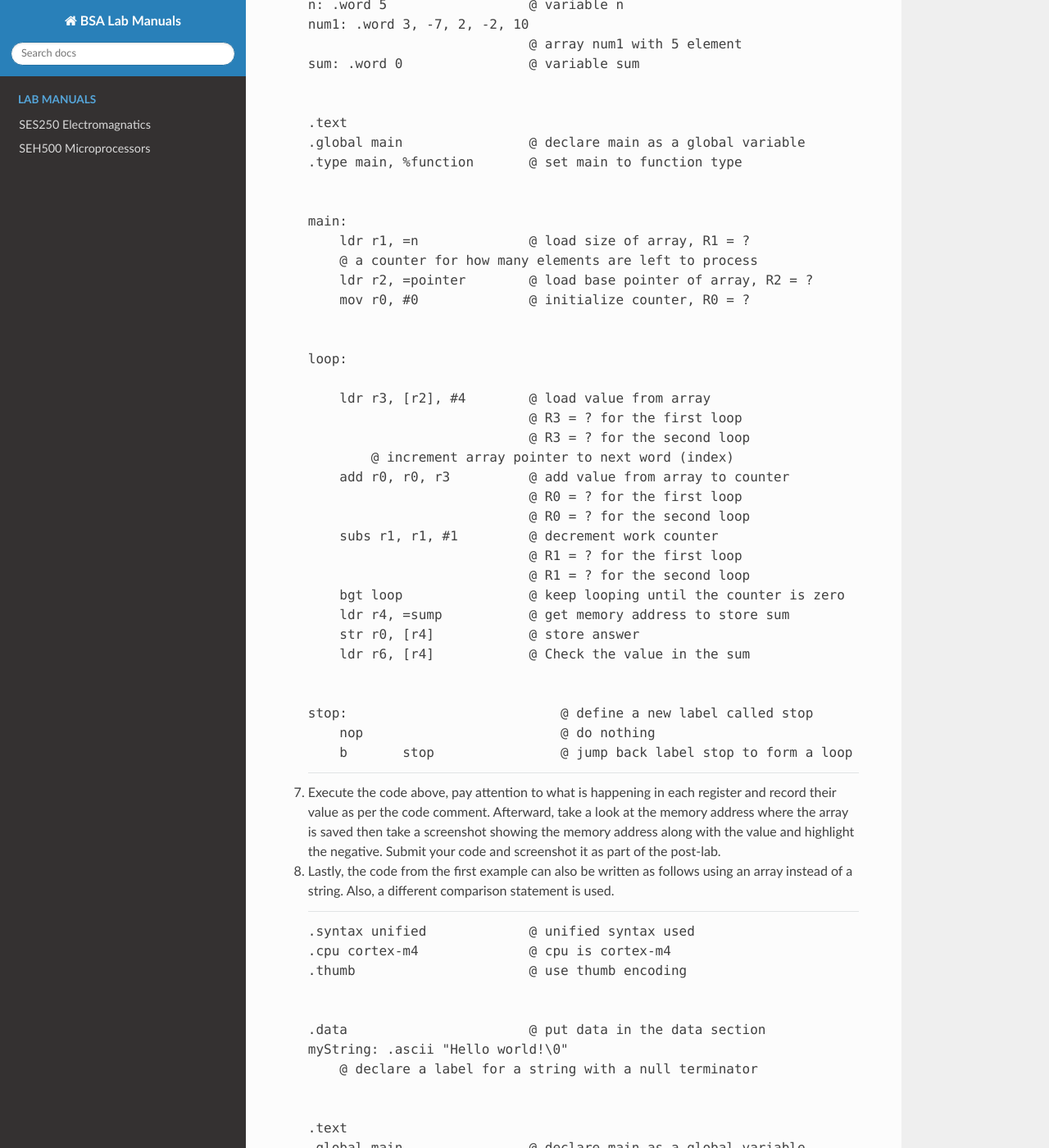
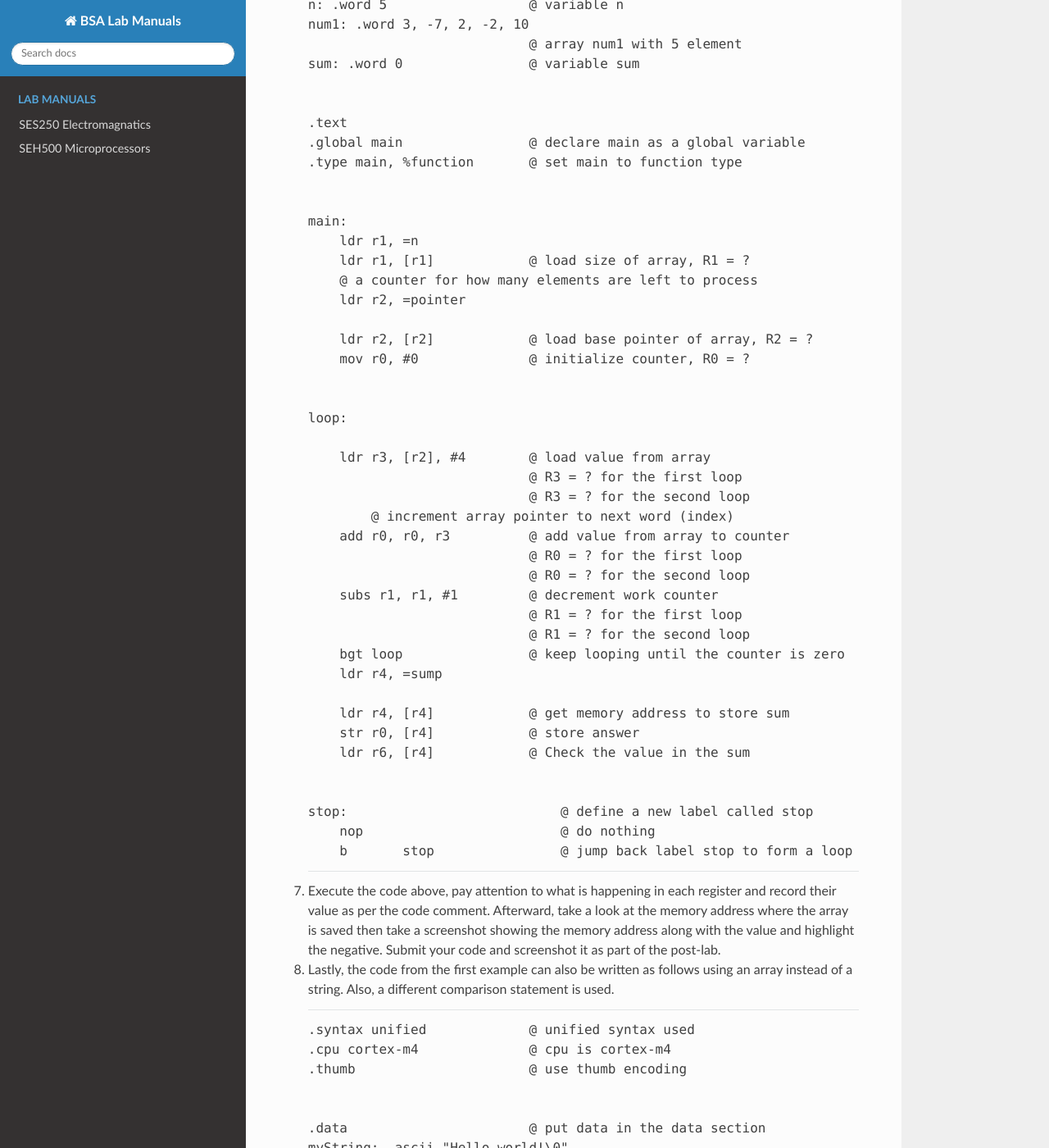
Before and after one commit to Seneca-BSA/bsa, an MkDocs documentation site: the page built from docs/seh500/lab4.md, in a window 1280 px wide and 1400 px high, scrolled down 5595 px. Shown: the whole window at 82% size. Built offline with MkDocs 1.6.1, drawn with Linux system fonts in a browser that asks for light colours; nearby versions of some CDN libraries.

Commit message:
updated lab4 code

```diff
--- a/docs/seh500/lab4.md
+++ b/docs/seh500/lab4.md
@@ -187,9 +187,11 @@ Similar to the previous lab.
     .type main, %function       @ set main to function type
 
     main:
-        ldr r1, =n              @ load size of array, R1 = ?
+        ldr r1, =n
+        ldr r1, [r1]            @ load size of array, R1 = ?
         @ a counter for how many elements are left to process
-        ldr r2, =pointer        @ load base pointer of array, R2 = ?
+        ldr r2, =pointer
+        ldr r2, [r2]            @ load base pointer of array, R2 = ?
         mov r0, #0              @ initialize counter, R0 = ?
 
     loop:
@@ -204,7 +206,8 @@ Similar to the previous lab.
                                 @ R1 = ? for the first loop
                                 @ R1 = ? for the second loop
         bgt loop                @ keep looping until the counter is zero
-        ldr r4, =sump           @ get memory address to store sum
+        ldr r4, =sump
+        ldr r4, [r4]            @ get memory address to store sum
         str r0, [r4]            @ store answer
         ldr r6, [r4]            @ Check the value in the sum
 
```
